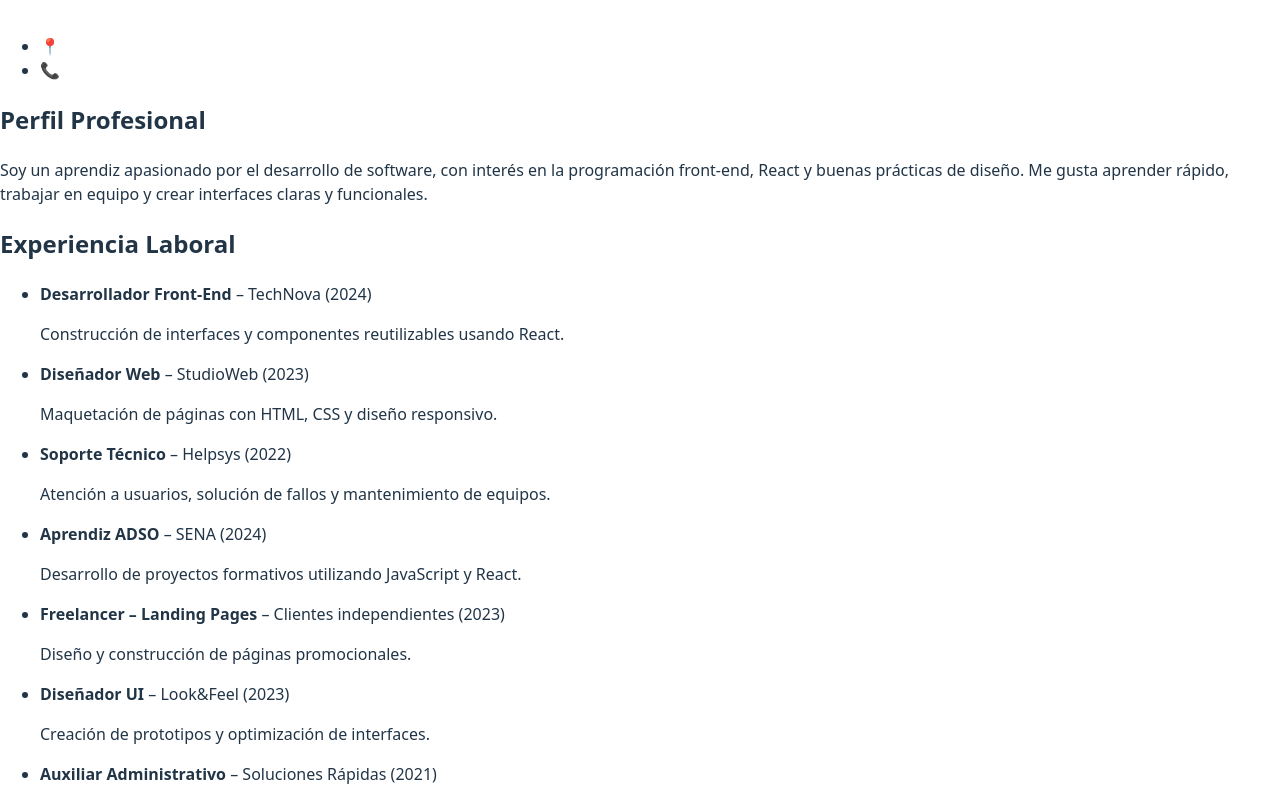
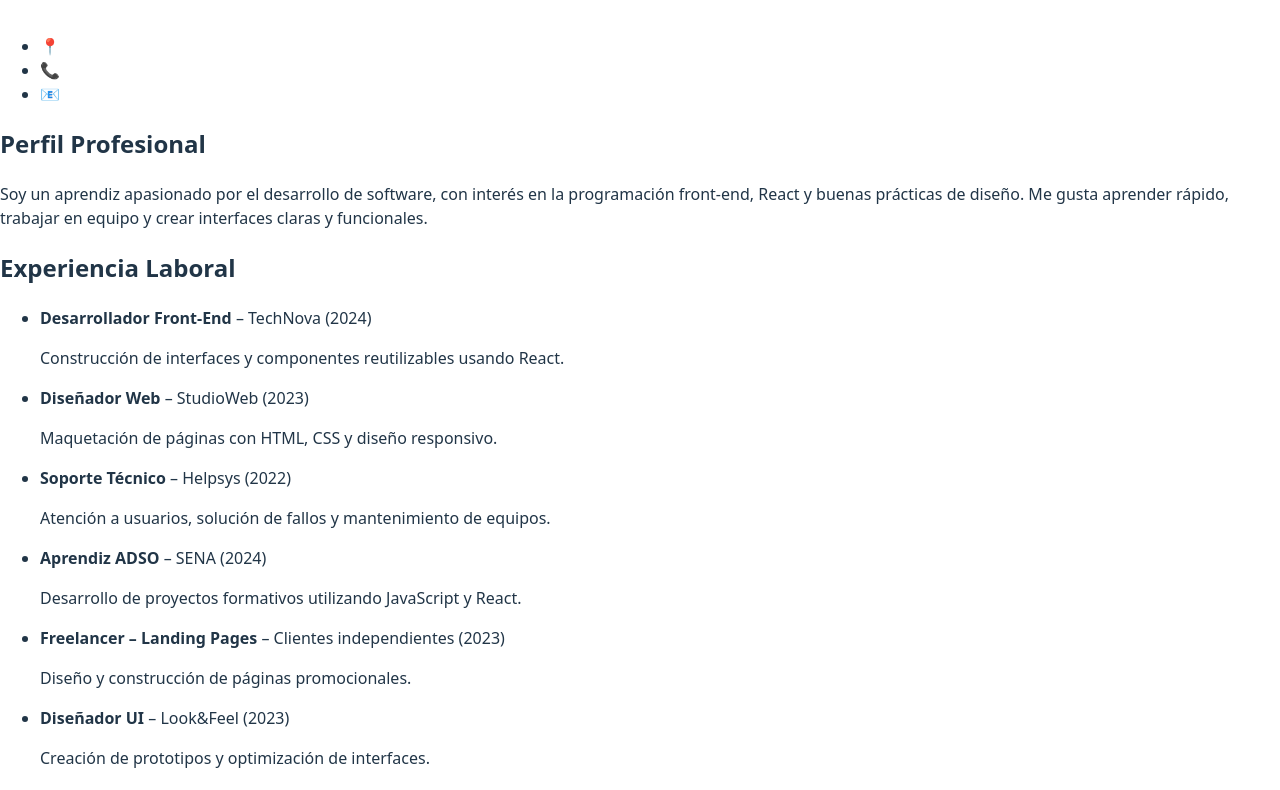
Before and after one commit to MAICOL-ESNEIDER-SAS/cv-react-maicol-posada, a React (Vite) app: page / in a window 1280 px wide. Shown: the top 790 px of the page. Built offline with nearby package versions, Linux system fonts and the light colour scheme.

Commit message:
correcciones

```diff
--- a/src/components/CabeceraCV.jsx
+++ b/src/components/CabeceraCV.jsx
@@ -1,4 +1,4 @@
-function CabeceraCV({ nombre, cargo, ciudad, contacto }) {
+function CabeceraCV({ nombre, cargo, ciudad, telefono, correo }) {
   return (
     <header>
       <h1>{nombre}</h1>
@@ -6,7 +6,8 @@ function CabeceraCV({ nombre, cargo, ciudad, contacto }) {
 
       <ul>
         <li>📍 {ciudad}</li>
-        <li>📞 {contacto}</li>
+        <li>📞 {telefono}</li>
+        <li>📧 {correo}</li>
       </ul>
     </header>
   );
```
